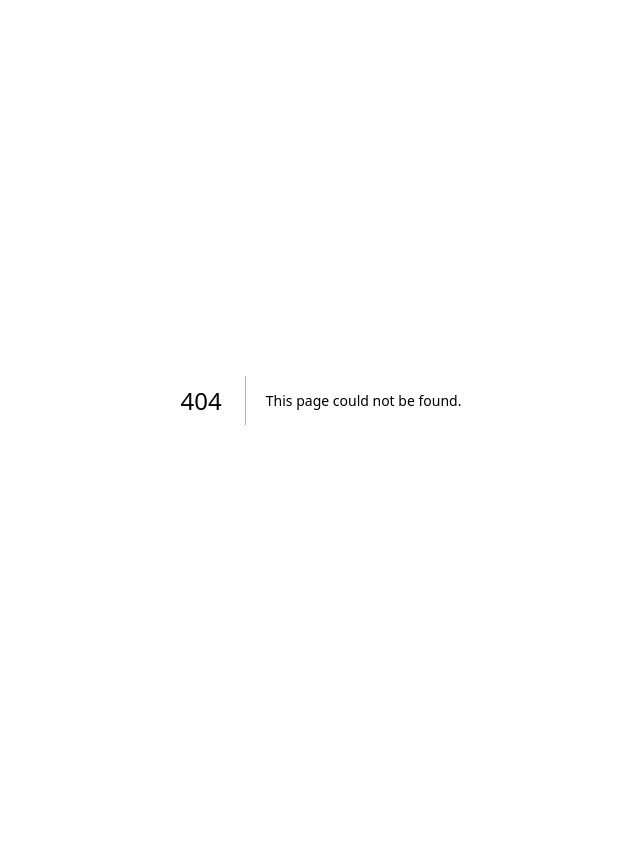
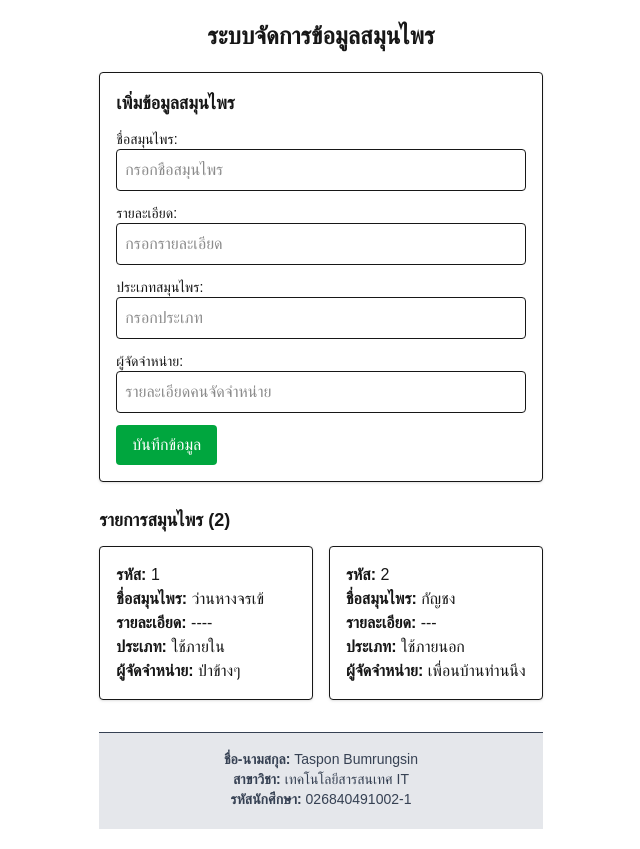
Before and after one commit to TasponBum/sinner-go-next, a Next.js app: page /LM026840491002-1 in a window 1280 px wide. Before the commit this address had no page. Shown: the whole page, without its empty margins (319-959 px from the left). Before the commit the page ends 800 px from the top, so only its background shows below. Built offline with nearby package versions, Linux system fonts and the light colour scheme.

Commit message:
First Exam

```diff
--- /dev/null
+++ b/app/LM026840491002-1/component/HerbHome.tsx
@@ -0,0 +1,121 @@
+"use client";
+
+import { useState } from "react";
+import { herbs } from "../herbs";
+
+export default function HerbHome( )
+{
+  // ข้อมูลส่วนตัวของผู้สอบ
+  const name = "Taspon Bumrungsin";
+  const major = "เทคโนโลยีสารสนเทศ IT";
+  const ID = "026840491002-1";
+
+  // State เก็บรายการสมุนไพร
+  const [herbList, setHerbList] = useState(herbs);
+
+  // State ของฟอร์ม
+  const [herbsname, setHerbsname] = useState("");
+  const [detail, setDetail] = useState("");
+  const [type, setType] = useState("");
+  const [supplier, setSupplier] = useState("");
+
+  // ฟังก์ชันเพิ่มข้อมูล
+  const handleSubmit = (e : any) => {
+    e.preventDefault();
+    if (!herbsname) return;
+
+    const newHerb = {
+      id: herbList.length + 1,
+      herbsname: herbsname,
+      detail: detail,
+      type: type,
+      supplier: supplier,
+    };
+
+    setHerbList([...herbList, newHerb]);
+
+  };
+
+
+  return (
+    <div className="p-5 max-w-3xl mx-auto">
+      <h1 className="text-2xl font-bold mb-5 text-center">ระบบจัดการข้อมูลสมุนไพร</h1>
+
+      {/* ฟอร์มกรอกข้อมูล */}
+      <form onSubmit={handleSubmit} className="bg-white p-4 border rounded mb-6 space-y-3 shadow-sm">
+        <h2 className="font-semibold text-lg">เพิ่มข้อมูลสมุนไพร</h2>
+        <div>
+          <label className="block text-sm">ชื่อสมุนไพร:</label>
+          <input
+            type="text"
+            value={herbsname}
+            onChange={(e) => setHerbsname(e.target.value)}
+            className="w-full border p-2 rounded"
+            placeholder="กรอกชื่อสมุนไพร"
+          />
+        </div>
+
+
+        <div>
+          <label className="block text-sm">รายละเอียด:</label>
+          <input
+            type="text"
+            value={detail}
+            onChange={(e) => setDetail(e.target.value)}
+            className="w-full border p-2 rounded"
+            placeholder="กรอกรายละเอียด"
+            />
+
+
+        </div>
+        <div>
+          <label className="block text-sm">ประเภทสมุนไพร:</label>
+          <input
+            type="text"
+            value={type}
+            onChange={(e) => setType(e.target.value)}
+            className="w-full border p-2 rounded"
+            placeholder="กรอกประเภท"
+            />
+        </div>
+        <div>
+          <label className="block text-sm">ผู้จัดจำหน่าย:</label>
+          <input
+            type="text"
+            value={supplier}
+            onChange={(e) => setSupplier(e.target.value)}
+            className="w-full border p-2 rounded"
+            placeholder="รายละเอียดคนจัดจำหน่าย"
+          />
+        </div>
+        <button type="submit" className="bg-green-600 text-white px-4 py-2 rounded hover:bg-green-700 transition-all duration-200 hover:shadow-lg hover:-translate-y-0.5 cursor-pointer ">
+          บันทึกข้อมูล
+        </button>
+      </form>
+
+      {/* แสดงรายการสมุนไพร */}
+
+        <div className="mb-8">
+        <h2 className="font-semibold text-lg mb-3"> รายการสมุนไพร ({herbList.length})</h2>
+        <div className="grid grid-cols-1 md:grid-cols-2 gap-4">
+          {herbList.map((item, index) => (
+            <div key={index} className="border p-4 rounded bg-white shadow-sm">
+              <p><b>รหัส:</b> {item.id}</p>
+              <p><b>ชื่อสมุนไพร:</b> {item.herbsname}</p>
+              <p><b>รายละเอียด:</b> {item.detail}</p>
+              <p><b>ประเภท:</b> {item.type}</p>
+              <p><b>ผู้จัดจำหน่าย:</b> {item.supplier}</p>
+            </div>
+          ))}
+        </div>
+      </div>
+
+      {/* Footer แสดงข้อมูลส่วนตัวผู้สอบ */}
+      <footer className="border-t pt-4 text-center text-sm text-gray-700 bg-gray-200 p-5 ">
+        <p><b>ชื่อ-นามสกุล:</b> {name}</p>
+        <p><b>สาขาวิชา:</b> {major}</p>
+        <p><b>รหัสนักศึกษา:</b> {ID}</p>
+      </footer>
+    </div>
+  );
+}
--- /dev/null
+++ b/app/LM026840491002-1/herbs.tsx
@@ -0,0 +1,18 @@
+export const herbs = [
+    {
+        id : 1,
+        herbsname : "ว่านหางจรเข้",
+        detail : "----",
+        type: "ใช้ภายใน",
+        supplier :"ป่าข้างๆ"
+    },
+
+    {
+        id : 2,
+        herbsname : "กัญชง",
+        detail : "---",
+        type: "ใช้ภายนอก",
+        supplier :"เพื่อนบ้านท่านนึง"
+    }
+
+]
--- /dev/null
+++ b/app/LM026840491002-1/page.tsx
@@ -0,0 +1,5 @@
+import HerbHome from "./component/HerbHome";
+
+export default function Page() {
+  return <HerbHome />;
+}
```
